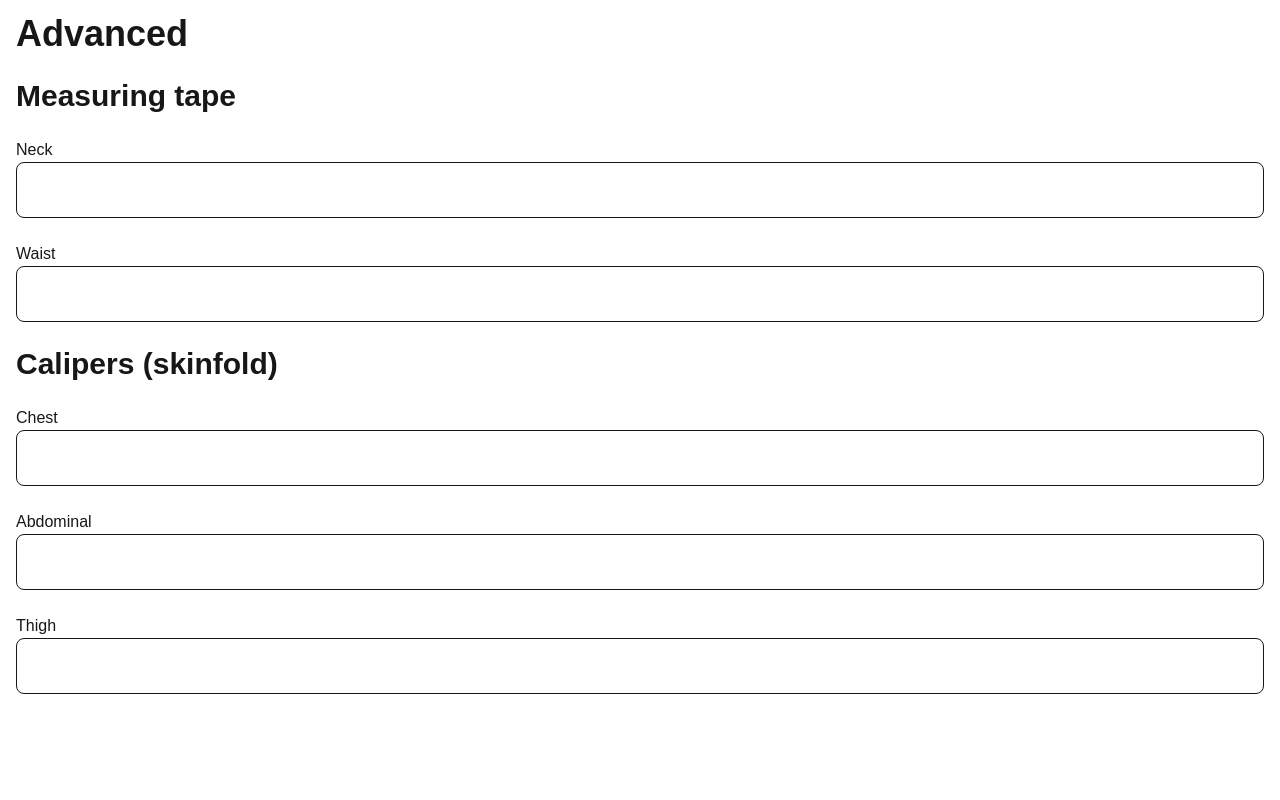
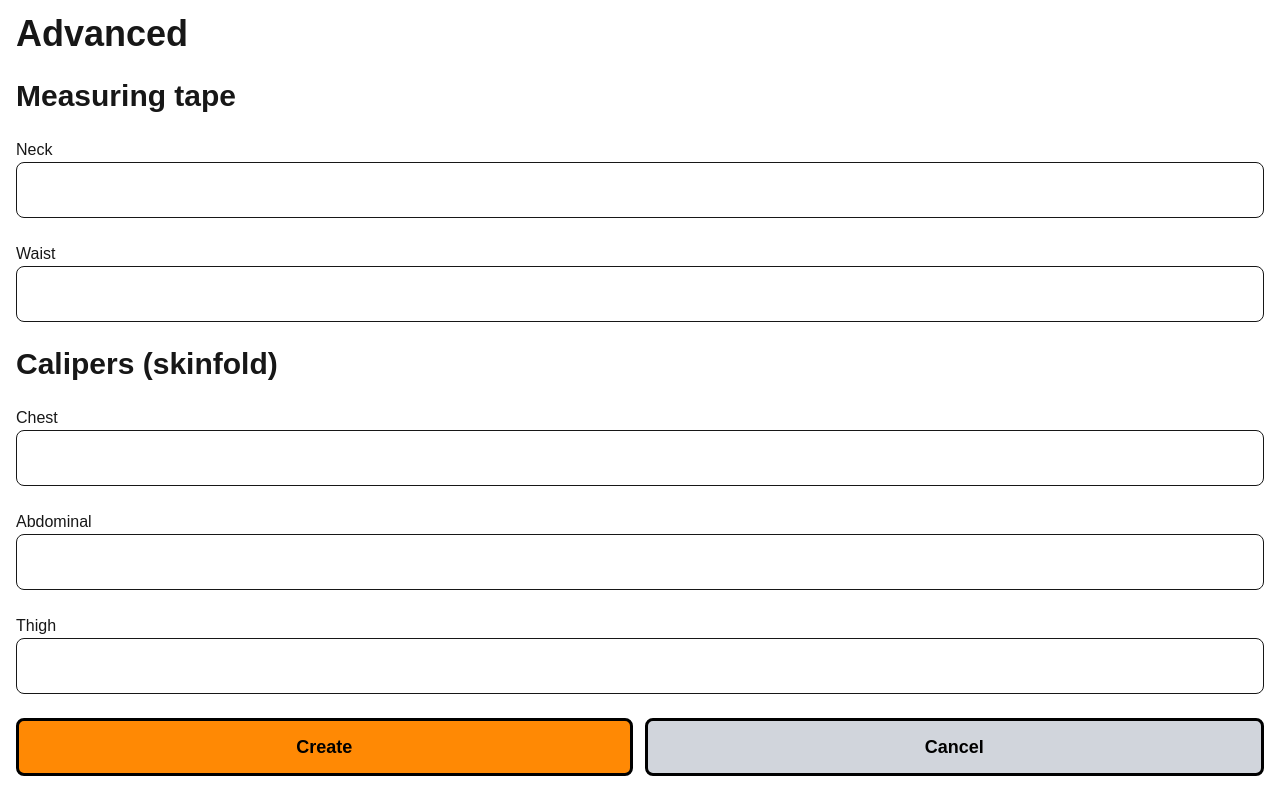
Before and after one commit to Tsmith18256/my-health-app-web, a Next.js app: page /body-comp/new in a window 1280 px wide. Shown: the part 290-1090 px from the top of the page. Before the commit the page ends 1008 px from the top, so only its background shows below. Built offline with nearby package versions, Linux system fonts and the light colour scheme.

Commit message:
Add buttons to new body comp entry page

```diff
--- a/src/app/(app)/body-comp/new/page.tsx
+++ b/src/app/(app)/body-comp/new/page.tsx
@@ -1,5 +1,7 @@
-import { Input } from '@/app/(app)/body-comp/new/input.component';
+import { Input } from "@/app/(app)/body-comp/new/input.component";
+import { Button, ButtonType } from "@/components/button/button.component";
 import { Heading, HeadingLevel } from "@/components/heading/heading.component";
+import Link from "next/link";
 
 export default function NewBodyCompEntryPage() {
   return (
@@ -28,6 +30,16 @@ export default function NewBodyCompEntryPage() {
             <Input id="txtThighSkinfold" label="Thigh" />
           </section>
         </section>
+
+        <footer className="flex gap-3 justify-stretch w-full">
+          <Link className="grow" href="/body-comp/log">
+            <Button>Create</Button>
+          </Link>
+
+          <Link className="grow" href="/body-comp/log">
+            <Button type={ButtonType.Negative}>Cancel</Button>
+          </Link>
+        </footer>
       </form>
     </div>
   );
--- a/src/app/(auth)/button.component.tsx
+++ /dev/null
@@ -1,31 +0,0 @@
-import { ObjectValues } from "@/types/ObjectValues";
-import { ComponentProps } from "react";
-
-export const Button = (props: IButtonProps) => {
-  const size = props.size ?? ButtonSize.Medium;
-
-  return (
-    <button
-      className={`bg-orange-400 active:bg-orange-600 border-3 font-semibold rounded-lg text-black w-full ${classesBySize[size]}`}
-    >
-      {props.children}
-    </button>
-  );
-};
-
-export const ButtonSize = {
-  Medium: "Medium",
-  Large: "Large",
-} as const;
-
-export type ButtonSize = ObjectValues<typeof ButtonSize>;
-
-const classesBySize: Record<ButtonSize, string> = {
-  [ButtonSize.Medium]: "p-3 text-lg",
-  [ButtonSize.Large]: "p-4 text-2xl",
-};
-
-export interface IButtonProps
-  extends Pick<ComponentProps<"button">, "children"> {
-  size?: ButtonSize;
-}
--- a/src/app/(auth)/page.tsx
+++ b/src/app/(auth)/page.tsx
@@ -1,4 +1,4 @@
-import { Button, ButtonSize } from "@/app/(auth)/button.component";
+import { Button, ButtonSize } from "@/components/button/button.component";
 import Link from "next/link";
 
 export default function LoginPage() {
@@ -10,14 +10,14 @@ export default function LoginPage() {
       </div>
 
       <footer className="flex flex-col items-center mb-12 w-full">
-        <Link className="w-full" href={"/body-comp/log"}>
+        <Link className="w-full" href="/body-comp/log">
           <Button size={ButtonSize.Large}>Sign up</Button>
         </Link>
 
         <div className="flex flex-col items-center mt-6">
           <span className="mb-1 text-sm">Already have an account?</span>
 
-          <Link className="w-40" href={"/body-comp/log"}>
+          <Link className="w-40" href="/body-comp/log">
             <Button>Login</Button>
           </Link>
         </div>
--- /dev/null
+++ b/src/components/button/button.component.tsx
@@ -0,0 +1,46 @@
+import { ObjectValues } from "@/types/ObjectValues";
+import { createEnum } from '@/types/type-utilities/create-enum.type-utility';
+import { ComponentProps } from "react";
+
+export const Button = (props: IButtonProps) => {
+  const size = props.size ?? ButtonSize.Medium;
+  const type = props.type ?? ButtonType.Primary;
+
+  return (
+    <button
+      className={`border-3 font-semibold rounded-lg text-black w-full ${classesBySize[size]} ${classesByType[type]}`}
+    >
+      {props.children}
+    </button>
+  );
+};
+
+export const ButtonSize = createEnum({
+  Medium: "Medium",
+  Large: "Large",
+});
+
+export type ButtonSize = ObjectValues<typeof ButtonSize>;
+
+export const ButtonType = createEnum({
+  Primary: "Primary",
+  Negative: "Negative"
+});
+
+export type ButtonType = ObjectValues<typeof ButtonType>;
+
+export interface IButtonProps
+  extends Pick<ComponentProps<"button">, "children"> {
+  size?: ButtonSize;
+  type?: ButtonType;
+}
+
+const classesBySize: Record<ButtonSize, string> = {
+  [ButtonSize.Medium]: "p-3 text-lg",
+  [ButtonSize.Large]: "p-4 text-2xl",
+};
+
+const classesByType: Record<ButtonType, string> = {
+  [ButtonType.Primary]: "bg-orange-400 active:bg-orange-600",
+  [ButtonType.Negative]: "bg-gray-300 active:bg-gray-500"
+};
--- /dev/null
+++ b/src/types/type-utilities/create-enum.type-utility.ts
@@ -0,0 +1,23 @@
+type BanDuplicate<T, TBanned> = T extends TBanned
+  ? "You are not allowed to have duplicate values in an enum."
+  : T;
+
+type KeysMinusT<
+  TKeys extends string | number | symbol,
+  T extends string | number | symbol
+> = Exclude<TKeys, T>;
+
+type Enum<T extends object> = {
+  [K in keyof T]: BanDuplicate<T[K], T[KeysMinusT<keyof T, K>]>;
+};
+
+/**
+ * A helper function that applies the `Enum` type to a given object. This is to
+ * help with recreating the pattern of the `enum` keyword.
+ *
+ * The value that this function adds over simply using `as const` is that it
+ * will throw an error when using the same value twice in the object.
+ */
+export const createEnum = <const T extends object>(obj: Enum<T>): Enum<T> => {
+  return obj;
+};
```
